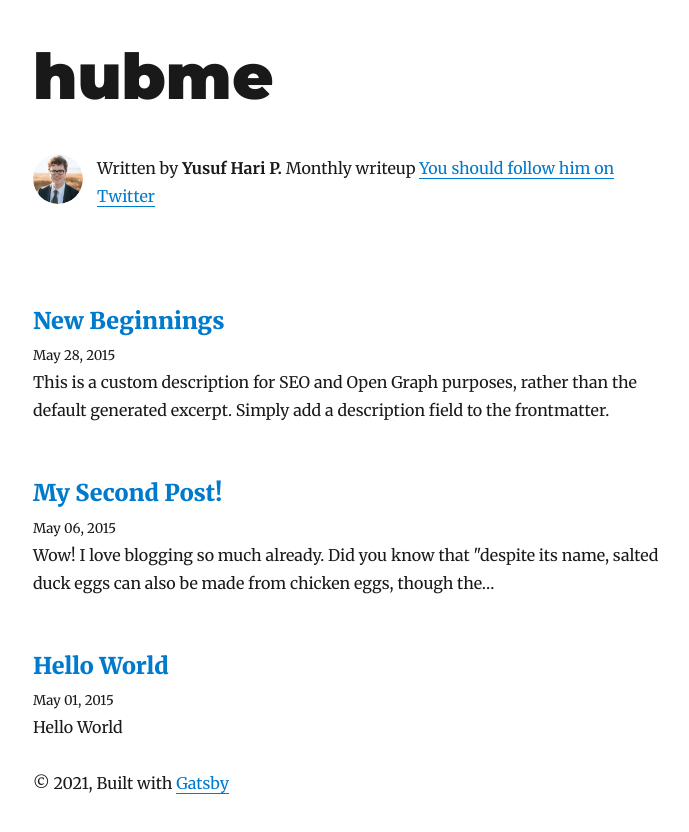
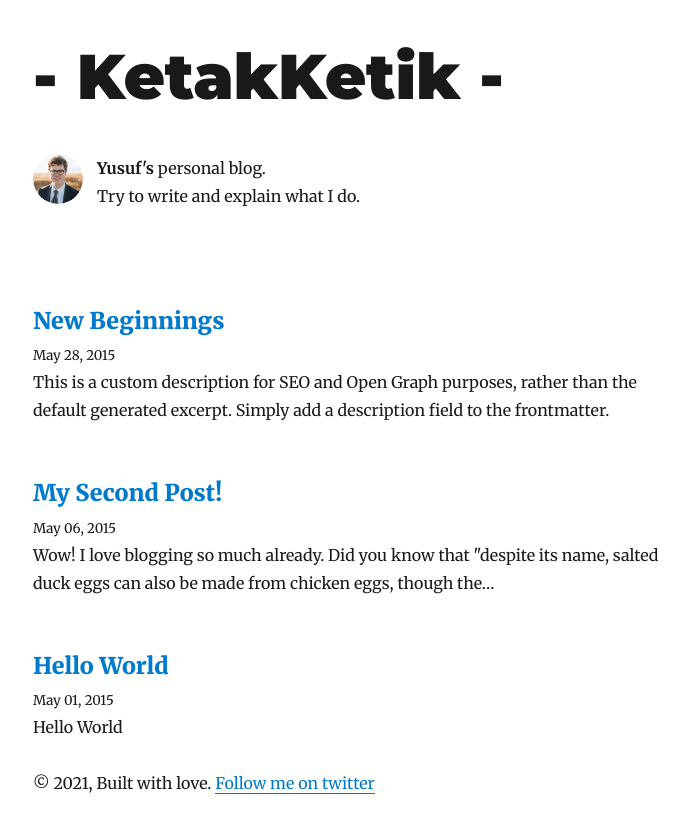
Before and after one commit to yusufharip/hubme.xyz, a Gatsby site: page / in a window 1280 px wide. Shown: the whole page, without its empty margins (292-981 px from the left). Built offline with nearby package versions, Linux system fonts and the light colour scheme; Gatsby itself is replaced by a stand-in of ours; some packages are replaced by stand-ins of ours.

Commit message:
change base config

```diff
--- a/gatsby-config.js
+++ b/gatsby-config.js
@@ -1,12 +1,12 @@
 module.exports = {
   siteMetadata: {
-    title: `hubme`,
+    title: `- KetakKetik -`,
     author: {
-      name: `Yusuf Hari P.`,
-      summary: `Monthly writeup  `,
+      name: `Yusuf`,
+      summary: `Try to write and explain what I do.`,
     },
-    description: `A blog for my weekly or monthly write up`,
-    siteUrl: `https://hubme.xyz`,
+    description: `A story from my experience`,
+    siteUrl: `https://ketakketik.xyz`,
     social: {
       twitter: `yusufhari`,
     },
--- a/src/components/bio.js
+++ b/src/components/bio.js
@@ -57,11 +57,7 @@ const Bio = () => {
         }}
       />
       <p>
-        Written by <strong>{author.name}</strong> {author.summary}
-        {` `}
-        <a href={`https://twitter.com/${social.twitter}`}>
-          You should follow him on Twitter
-        </a>
+        <strong>{author.name}'s</strong> personal blog. <br />{author.summary}
       </p>
     </div>
   )
--- a/src/components/layout.js
+++ b/src/components/layout.js
@@ -61,9 +61,11 @@ const Layout = ({ location, title, children }) => {
       <header>{header}</header>
       <main>{children}</main>
       <footer>
-        © {new Date().getFullYear()}, Built with
+        © {new Date().getFullYear()}, Built with love.
         {` `}
-        <a href="https://www.gatsbyjs.org">Gatsby</a>
+        <a href={`https://twitter.com/yusufharip`}>
+          Follow me on twitter
+        </a>
       </footer>
     </div>
   )
```
Also changed, not shown: 1 other file.
